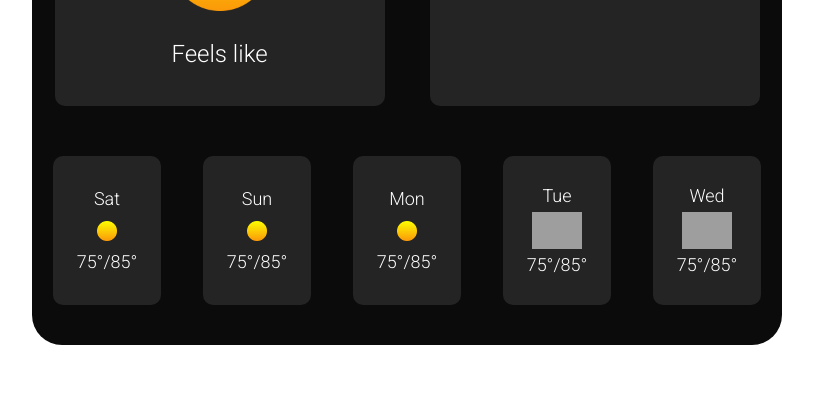
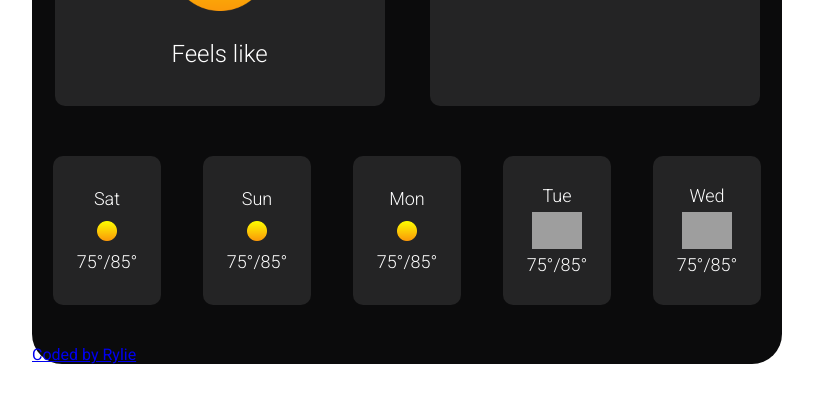
Before and after one commit to rylieohashi/weather-app, a plain HTML site: page index.html in a window 1280 px wide. Shown: the part 384-786 px from the top of the page, without its empty margins (233-1046 px from the left). Drawn offline with nearby package versions, Linux system fonts and the light colour scheme; grey boxes are pictures that could not be loaded.

Commit message:
added github repo link

```diff
--- a/index.html
+++ b/index.html
@@ -82,6 +82,14 @@
           <div class="day5temp">75°/85°</div>
         </div>
       </div>
+       <div class="code">
+        <a
+          href="https://github.com/rylieohashi/weather-app"
+          target="_blank"
+          rel="noopener noreferrer"
+          >Coded by Rylie</a
+        >
+      </div>
     </div>
 
     <script src="./src/index.js"></script>
```
